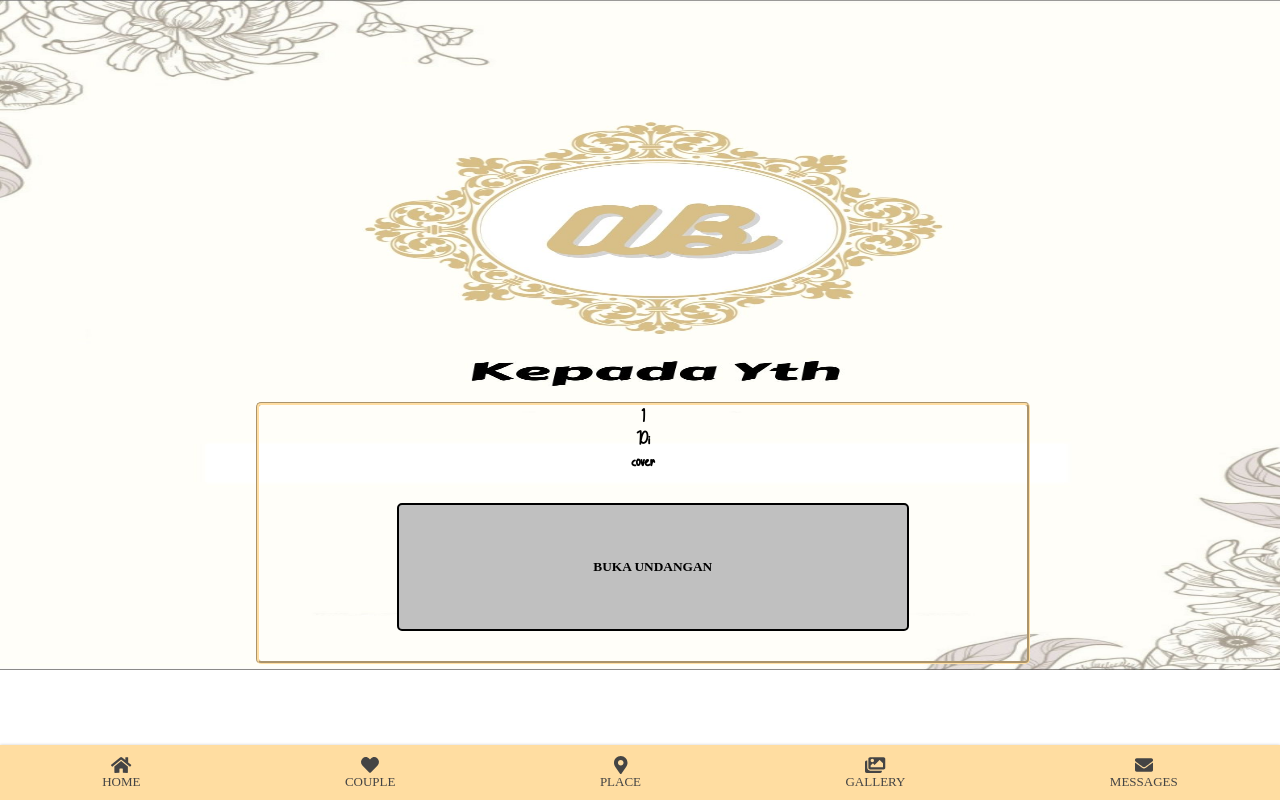
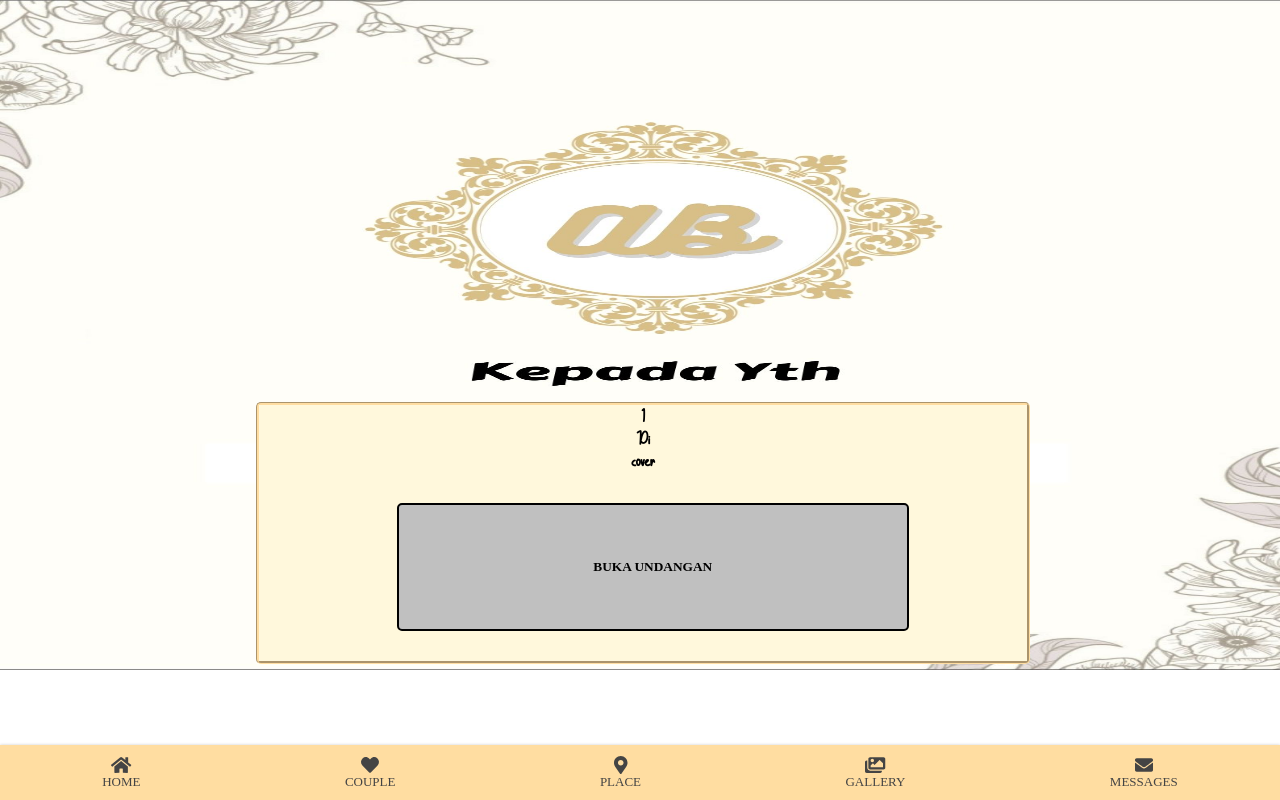
Before and after one commit to bembengggg/weddingbambangdinda, a React (Create React App) app: page /1/cover in a window 1280 px wide. Built offline with nearby package versions, Linux system fonts and the light colour scheme; a web font is replaced by a local one.

Commit message:
text label

```diff
--- a/src/Component/Sampul/Sampul.css
+++ b/src/Component/Sampul/Sampul.css
@@ -25,7 +25,10 @@
     padding-bottom: 20%;
     width: 100%;
 }
-
+    .wrapperin{
+        background-color: cornsilk;
+        height: 100%;
+    }
 .bkslabelnama{
     position: absolute;
     height:100%;
```
